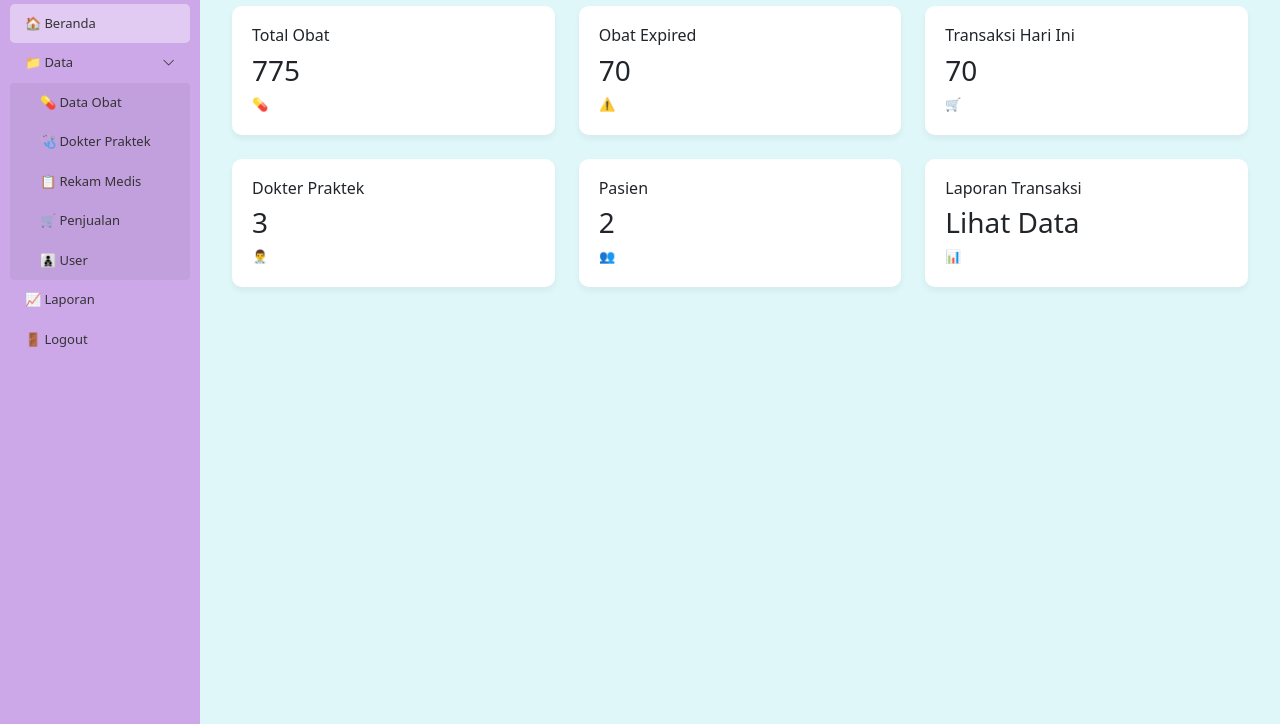
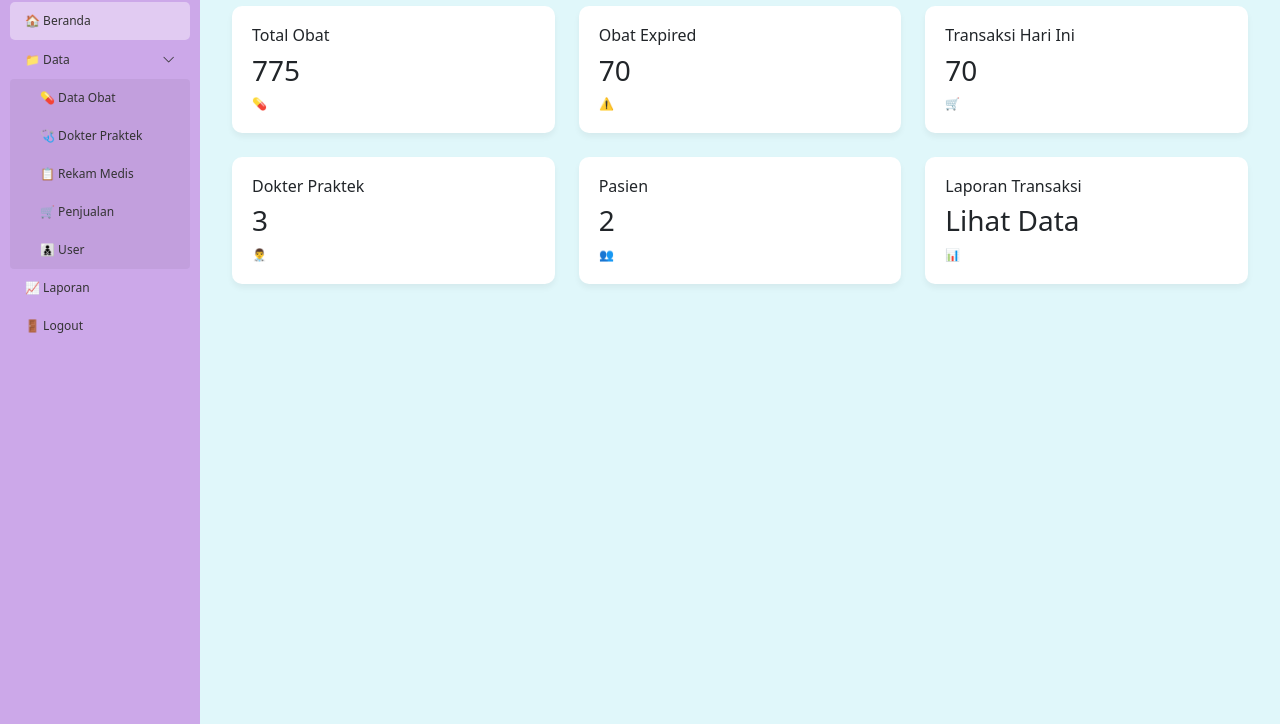
Before and after one commit to angellicabrpinem-afk/1kel1aApotek, a plain HTML site: page index.html in a window 1280 px wide. Shown: the part 76-800 px from the top of the page. Drawn offline with nearby package versions, Linux system fonts and the light colour scheme.

Commit message:
Update index.html

```diff
--- a/index.html
+++ b/index.html
@@ -9,7 +9,7 @@
 
   <style>
     /* Dasar */
-    body { background-color: #e0f7fa; font-size: 13px; margin: 0; }
+    body { background-color: #e0f7fa; font-size: 12px; margin: 0; }
 
     /* Sidebar */
     .sidebar { position: fixed; top: 0; left: 0; width: 200px; height: 100vh; background-color: #cca8e9; padding: 20px 10px; z-index: 1000; }
```
